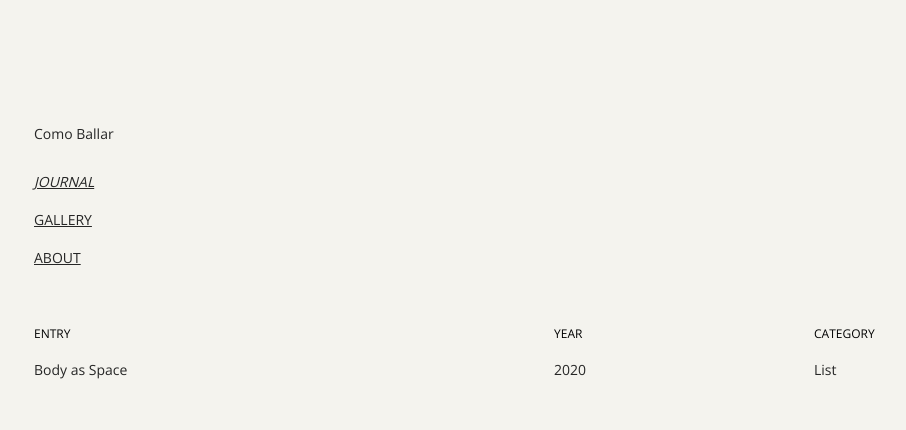
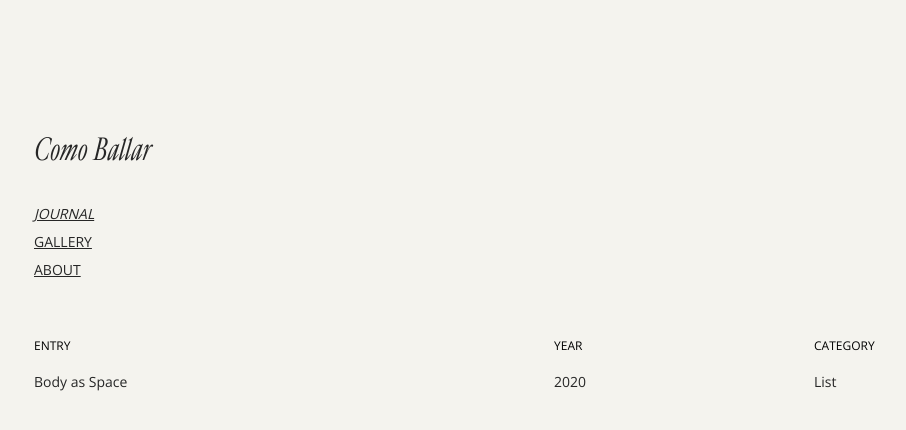
Before and after one commit to comballar/comballar.github.io, a Jekyll site: the page built from journal.html, in a window 1280 px wide. Shown: the top 430 px of the page, without its empty margins (86-992 px from the left). Built offline with Jekyll 4.4.1, drawn with Linux system fonts in a browser that asks for light colours; some web fonts are replaced.

Commit message:
Update bio.scss

```diff
--- a/_sass/bio.scss
+++ b/_sass/bio.scss
@@ -5,7 +5,12 @@
 
 .bio__header {
   margin-bottom: 20px;
+  font-display: block;
+  font-family: 'Cardinal Fruit';
+  font-style: italic;
+  font-size: 30px;
   font-weight: 400;
+  font-color: $color__black;
 
   a {
   	text-decoration: none;
@@ -17,6 +22,7 @@
 }
 
 .bio__social {
+  max-width: 100px;
   margin: 0;
   margin-top: 10px;
   padding: 0;
@@ -27,9 +33,6 @@
 // behaviors
 
 .social__notactive {
-  margin: 0;
-  margin-top: 10px;
-  padding: 0;
   list-style: none;
   text-decoration: none;
 }
```
